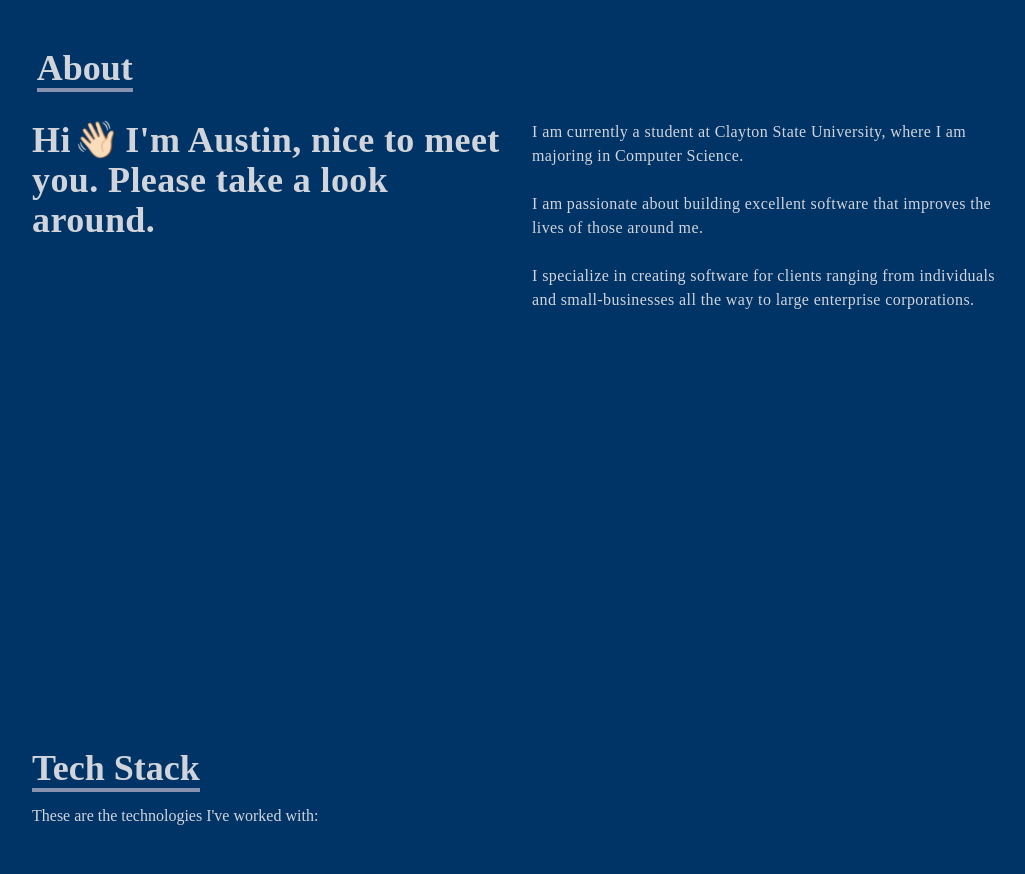
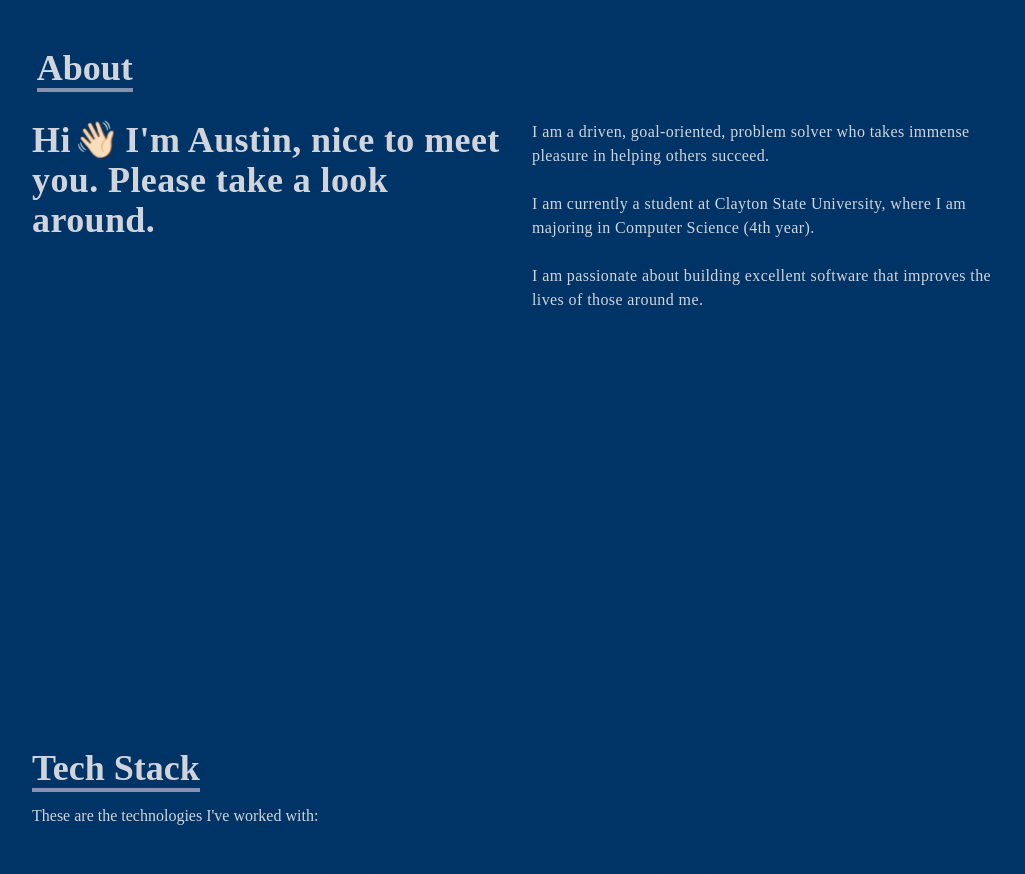
Before and after one commit to AustinT12/Portfolio, a React (Create React App) app: page / in a window 1280 px wide. Shown: the part 1020-1894 px from the top of the page, without its empty margins (124-1149 px from the left). Built offline with nearby package versions, Linux system fonts and the light colour scheme.

Commit message:
updated about section

```diff
--- a/src/components/About.jsx
+++ b/src/components/About.jsx
@@ -26,19 +26,18 @@ const About = () => {
               '
             >
               <div>
+                I am a driven, goal-oriented, problem solver who takes immense
+                pleasure in helping others succeed.
+              </div>
+              <br />
+              <div>
                 I am currently a student at Clayton State University, where I am
-                majoring in Computer Science.
+                majoring in Computer Science (4th year).
               </div>
               <br />
               <div>
                 I am passionate about building excellent software that improves
                 the lives of those around me.
-              </div>
-              <br />
-              <div>
-                I specialize in creating software for clients ranging from
-                individuals and small-businesses all the way to large enterprise
-                corporations.
               </div>
             </p>
           </div>
```
